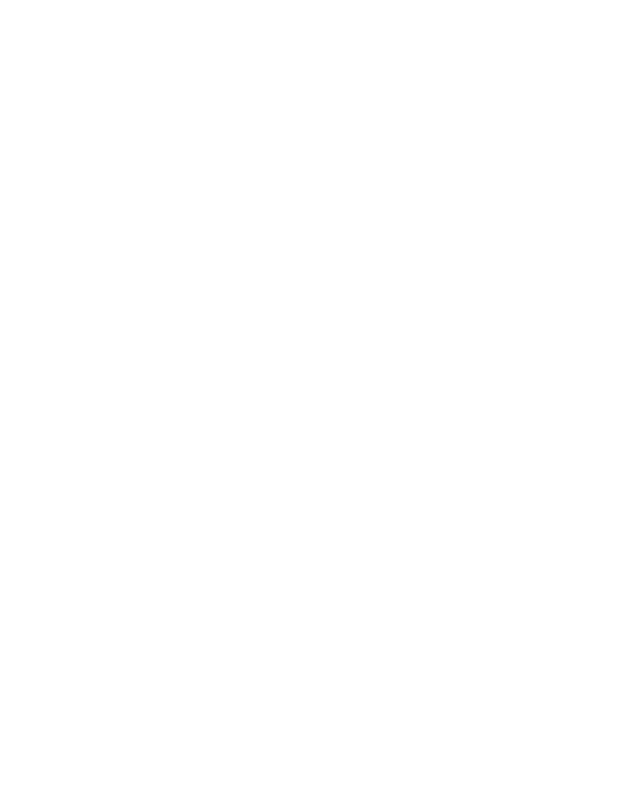
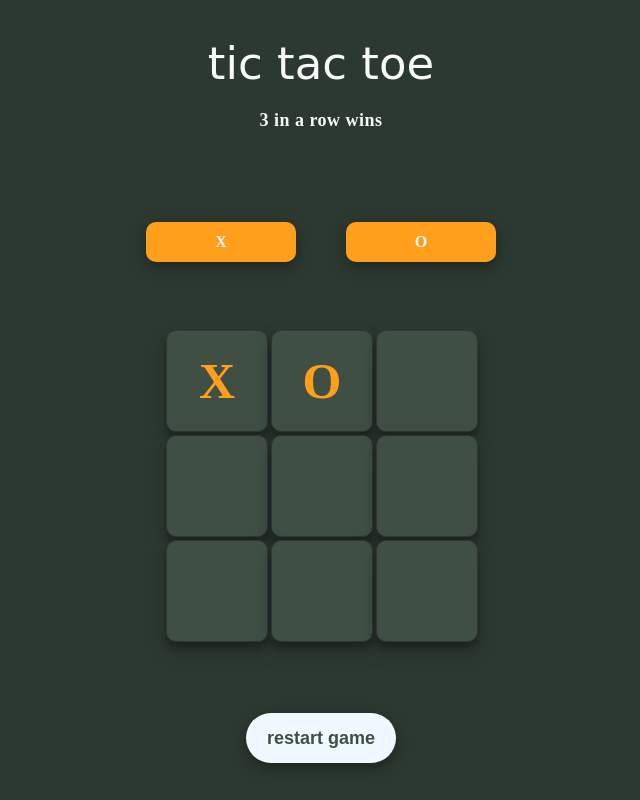
Before and after one commit to mervenursarac2/tictactoe, a plain HTML site: page index.html in a window 1280 px wide. Shown: the whole page, without its empty margins (319-959 px from the left). Drawn offline with Linux system fonts and the light colour scheme.

Commit message:
implement interface

```diff
--- a/index.html
+++ b/index.html
@@ -3,10 +3,39 @@
 <head>
     <meta charset="UTF-8">
     <meta name="viewport" content="width=device-width, initial-scale=1.0">
+    <link href="https://fonts.googleapis.com/css2?family=Dancing+Script:wght@400;700&display=swap" rel="stylesheet">
     <link rel="stylesheet" href="style.css">
     <title>tic tac toe</title>
 </head>
 <body>
+    <div id="titles">
+        <h1>tic tac toe</h1>
+        <p>3 in a row wins</p>
+    </div>
+
+
+    <div id="scoreBoard">
+        <div class="player" id="playerX">X</div>
+        <div class="player" id="playerO">O</div>
+    </div>
+
+    <div id="gameBoard">
+        <div class="cell">X</div>
+        <div class="cell">O</div>
+        <div class="cell"></div>
+        <div class="cell"></div>
+        <div class="cell"></div>
+        <div class="cell"></div>
+        <div class="cell"></div>
+        <div class="cell"></div>
+        <div class="cell"></div>
+
+    </div>
+
+    <button>
+        restart game
+    </button>
+
 
 
     <script src="script.js"></script>
--- a/style.css
+++ b/style.css
@@ -0,0 +1,100 @@
+
+body{
+    height: 100vh; width: 100vw;
+    margin: 0; padding: 0;
+    background-color: #2C3930;
+    display: flex;
+    flex-direction: column;
+    justify-content: space-around;
+    align-items: center;
+
+
+}
+#titles{
+    display:flex;
+    flex-direction: column;
+    justify-content: center;
+    align-items: center;
+    text-align: center;
+    margin: 0; padding: 0;
+}
+h1{
+    color: #F8F9FA;
+    font-size: 45px;
+    margin: 0;
+    font-family: 'Pacifico', cursive;
+    font-weight: 400;
+}
+p{
+    color: #F8F9FA;
+    font-size: large;
+    margin-top: 20px;
+    font-weight: 900;
+    letter-spacing: 0.5px;
+
+}
+
+#scoreBoard{
+    height: 35px;
+    width: 350px;
+    display: flex;
+    flex-direction: row;
+    justify-content: space-between;
+
+}
+.player{
+        height: 40px;
+        width: 150px;
+        background-color: #FF9F1C;
+        border-radius: 10px;
+        display: flex;
+        justify-content: center;
+        align-items: center;
+        text-align: center;
+        color: #F0F9FF ;
+        font-weight: bolder;
+        box-shadow: rgba(0, 0, 0, 0.35) 0px 5px 15px;
+}
+.player:hover{
+        background-color: #F0F9FF;
+        color: #3F4F44;
+}
+
+
+#gameBoard{
+
+    display: inline-grid;
+    grid-template-columns: repeat(3, 100px);
+    grid-template-rows: repeat(3, 100px);
+    gap: 5px; /* Hücreler arası boşluk */
+
+}
+.cell{
+    width: 100px;
+    height: 100px;
+    border: 1px, solid, #333;
+    cursor: pointer;
+    background-color: #3F4F44;
+    text-align: center;
+    font-weight: bold;
+    font-size: 50px;
+    color: #FF9F1C; /* Turuncu */
+    display: flex;
+    justify-content: center;
+    align-items: center;
+    border-radius: 10px;
+    box-shadow: rgba(0, 0, 0, 0.19) 0px 10px 20px, rgba(0, 0, 0, 0.23) 0px 6px 6px;
+
+}
+
+button{
+    height: 50px; width: 150px;
+    border-radius: 50px;
+    background-color: #F0F9FF;
+    border: none;
+    color: #3F4F44;
+    font-size: large;
+    font-weight: bolder;
+    box-shadow: rgba(0, 0, 0, 0.35) 0px 5px 15px;
+    cursor: pointer;
+}
```
Also changed, not shown: Assets/circle.png (added), Assets/cross.png (added).
